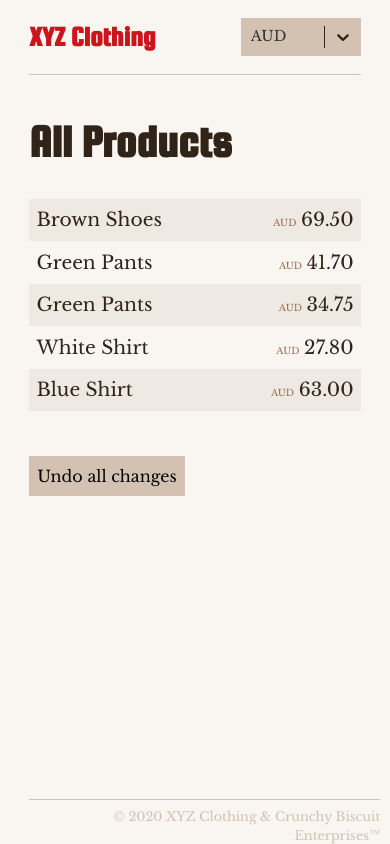
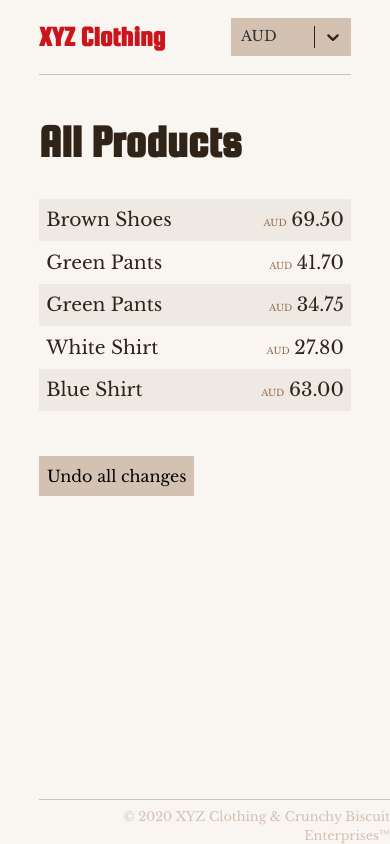
Before and after one commit to andrew-rayco/xyz-clothing, a React (Vite) app: page / in a window 390 px wide. Built offline with nearby package versions, Linux system fonts and the light colour scheme.

Commit message:
Attempts mobile bug fix

```diff
--- a/src/scss/_app.scss
+++ b/src/scss/_app.scss
@@ -18,7 +18,7 @@ body {
   background: $bgColor;
   font-family: 'Libre Baskerville', serif;
   color: $bodyColor;
-  width: 85vw;
+  width: 80vw;
   max-width: 800px;
 }
 
```
